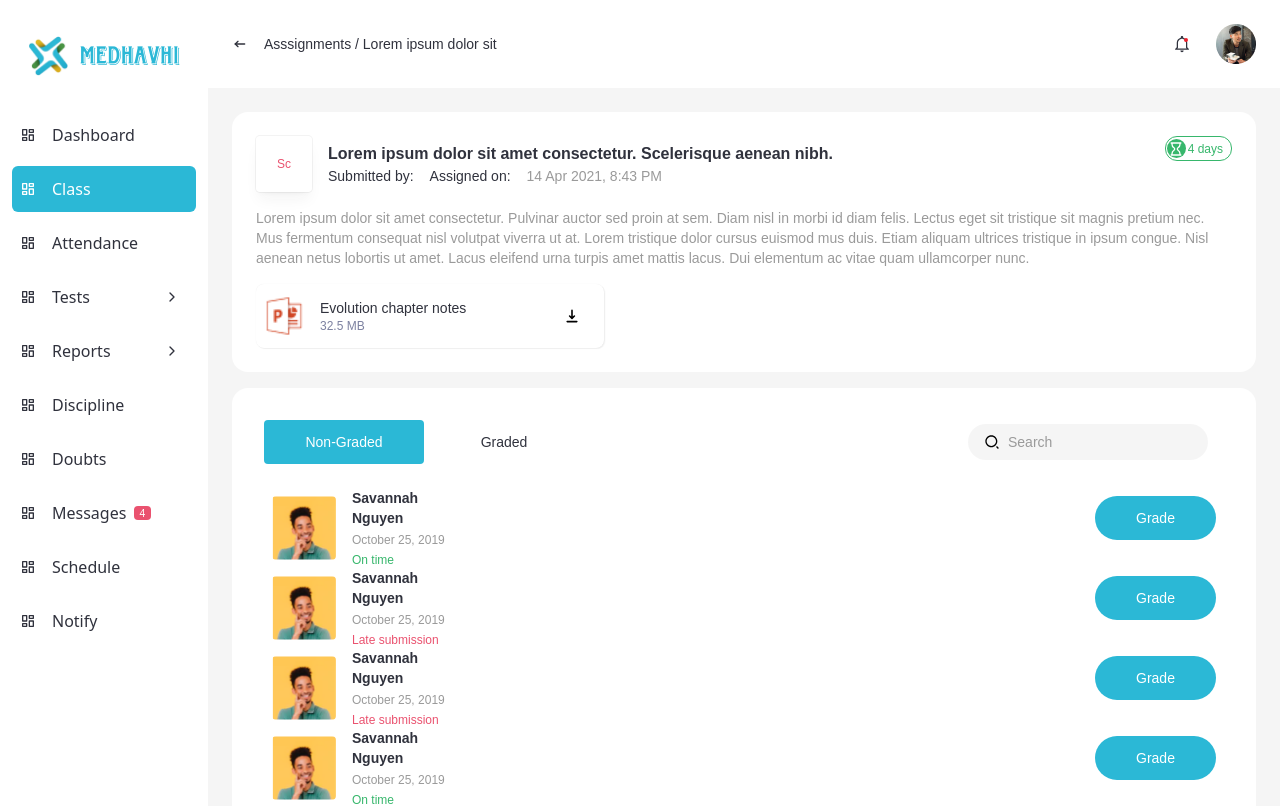
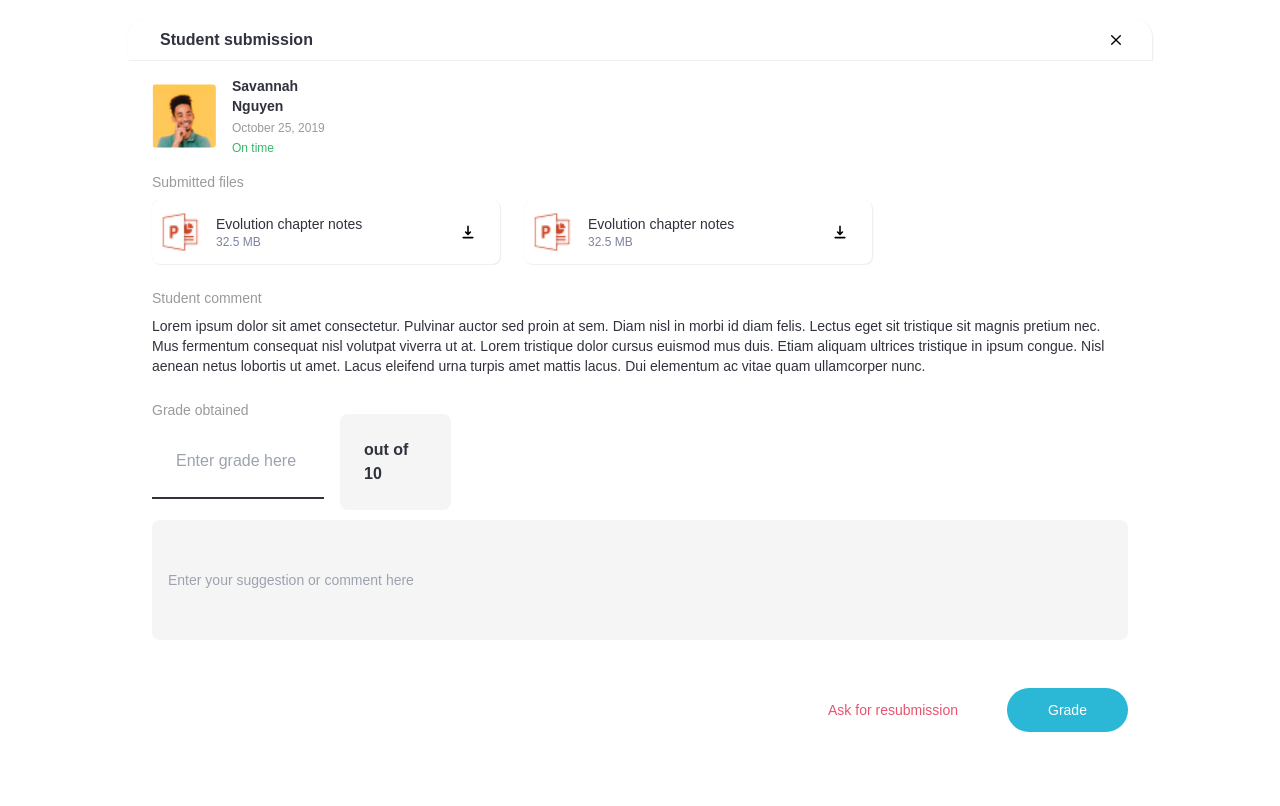
Before and after one commit to xandemon/Frontend-React-Code-From-Figma-Design, a React (Create React App) app: page /gradesubmission in a window 1280 px wide. Shown: the top 806 px of the page. Built offline with nearby package versions, Linux system fonts and the light colour scheme; the HTML template or start-up script is replaced by a standard one.

Commit message:
Both the pages are somewhat complete and production ready

```diff
--- a/package.json
+++ b/package.json
@@ -13,6 +13,7 @@
     "react": "^18.2.0",
     "react-dom": "^18.2.0",
     "react-icons": "^4.8.0",
+    "react-router-dom": "^6.8.2",
     "react-scripts": "5.0.1",
     "typescript": "^4.9.5",
     "web-vitals": "^2.1.4"
--- a/src/App.tsx
+++ b/src/App.tsx
@@ -1,11 +1,17 @@
 import React from "react";
+import { BrowserRouter as Router, Routes, Route } from "react-router-dom";
 import ClassAssignments from "./pages/ClassAssignments";
-// import GradeSubmissions from "./pages/GradeSubmissions";
+import GradeSubmissions from "./pages/GradeSubmissions";
 
 function App() {
   return (
-    <div className="flex justify-center items-center">
-      <ClassAssignments />
+    <div>
+      <Router>
+        <Routes>
+          <Route path="/" element={<ClassAssignments />} />
+          <Route path="/gradesubmission" element={<GradeSubmissions />} />
+        </Routes>
+      </Router>
     </div>
   );
 }
--- a/src/components/NonGradedTab.tsx
+++ b/src/components/NonGradedTab.tsx
@@ -1,4 +1,5 @@
 import React from "react";
+import { Link } from "react-router-dom";
 import PrimaryButton from "./PrimaryButton";
 import SubmissionProfile from "./SubmissionProfile";
 
@@ -12,7 +13,9 @@ const NonGradedTab = () => {
           submissionDate="October 25, 2019"
           onTime={true}
         />
+        <Link to="/gradesubmission">
           <PrimaryButton btnName="Grade" />
+        </Link>
       </div>
       <div className="flex justify-between py-2 px-4">
         <SubmissionProfile
@@ -20,7 +23,9 @@ const NonGradedTab = () => {
           submissionDate="October 25, 2019"
           onTime={false}
         />
+        <Link to="/gradesubmission">
           <PrimaryButton btnName="Grade" />
+        </Link>
       </div>
       <div className="flex justify-between py-2 px-4">
         <SubmissionProfile
@@ -28,7 +33,9 @@ const NonGradedTab = () => {
           submissionDate="October 25, 2019"
           onTime={false}
         />
+        <Link to="/gradesubmission">
           <PrimaryButton btnName="Grade" />
+        </Link>
       </div>
       <div className="flex justify-between py-2 px-4">
         <SubmissionProfile
@@ -36,7 +43,9 @@ const NonGradedTab = () => {
           submissionDate="October 25, 2019"
           onTime={true}
         />
+        <Link to="/gradesubmission">
           <PrimaryButton btnName="Grade" />
+        </Link>
       </div>
       <div className="flex justify-between py-2 px-4">
         <SubmissionProfile
@@ -44,7 +53,9 @@ const NonGradedTab = () => {
           submissionDate="October 25, 2019"
           onTime={true}
         />
+        <Link to="/gradesubmission">
           <PrimaryButton btnName="Grade" />
+        </Link>
       </div>
       <div className="flex justify-between py-2 px-4">
         <SubmissionProfile
@@ -52,7 +63,9 @@ const NonGradedTab = () => {
           submissionDate="October 25, 2019"
           onTime={true}
         />
+        <Link to="/gradesubmission">
           <PrimaryButton btnName="Grade" />
+        </Link>
       </div>
       <div className="flex justify-between py-2 px-4">
         <SubmissionProfile
@@ -60,7 +73,9 @@ const NonGradedTab = () => {
           submissionDate="October 25, 2019"
           onTime={true}
         />
+        <Link to="/gradesubmission">
           <PrimaryButton btnName="Grade" />
+        </Link>
       </div>
     </div>
   );
--- a/src/pages/GradeSubmissions.tsx
+++ b/src/pages/GradeSubmissions.tsx
@@ -1,4 +1,5 @@
 import React from "react";
+import { Link } from "react-router-dom";
 import { CgClose } from "react-icons/cg";
 import DownloadFile from "../components/DownloadFile";
 import PrimaryButton from "../components/PrimaryButton";
@@ -6,13 +7,17 @@ import SubmissionProfile from "../components/SubmissionProfile";
 
 const GradeSubmissions = () => {
   return (
-    <div className="flex flex-col w-[1024px] h-[752px] bg-white rounded-2xl font-urbanist">
-      <div className="flex justify-between items-center pl-8 pr-4 shadow-custom-box">
+    <div className="flex justify-center items-center mt-5">
+      <div className="flex flex-col w-[1024px] h-[752px] bg-white rounded-2xl font-urbanist ">
+        <div className="flex justify-between items-center pl-8 pr-4 rounded-t-2xl shadow-custom-box">
           <span className=" font-semibold text-base text-primary">
             Student submission
           </span>
+          {/* Clicking this close button takes you back to class assignments page*/}
           <span className="p-3">
+            <Link to="/">
               <CgClose />
+            </Link>
           </span>
         </div>
         <div className="flex flex-col gap-6 w-full p-6">
@@ -35,13 +40,13 @@ const GradeSubmissions = () => {
               Student comment
             </span>
             <span className=" font-normal text-sm text-primary">
-            Lorem ipsum dolor sit amet consectetur. Pulvinar auctor sed proin at
-            sem. Diam nisl in morbi id diam felis. Lectus eget sit tristique sit
-            magnis pretium nec. Mus fermentum consequat nisl volutpat viverra ut
-            at. Lorem tristique dolor cursus euismod mus duis. Etiam aliquam
-            ultrices tristique in ipsum congue. Nisl aenean netus lobortis ut
-            amet. Lacus eleifend urna turpis amet mattis lacus. Dui elementum ac
-            vitae quam ullamcorper nunc.
+              Lorem ipsum dolor sit amet consectetur. Pulvinar auctor sed proin
+              at sem. Diam nisl in morbi id diam felis. Lectus eget sit
+              tristique sit magnis pretium nec. Mus fermentum consequat nisl
+              volutpat viverra ut at. Lorem tristique dolor cursus euismod mus
+              duis. Etiam aliquam ultrices tristique in ipsum congue. Nisl
+              aenean netus lobortis ut amet. Lacus eleifend urna turpis amet
+              mattis lacus. Dui elementum ac vitae quam ullamcorper nunc.
             </span>
           </div>
           <div className="flex flex-col gap-2">
@@ -73,6 +78,7 @@ const GradeSubmissions = () => {
           <PrimaryButton btnName="Grade" />
         </div>
       </div>
+    </div>
   );
 };
 
```
Also changed, not shown: 1 other file (tests, documents, lock files or other folders). Lines whose indentation alone changed are shown as unchanged.
